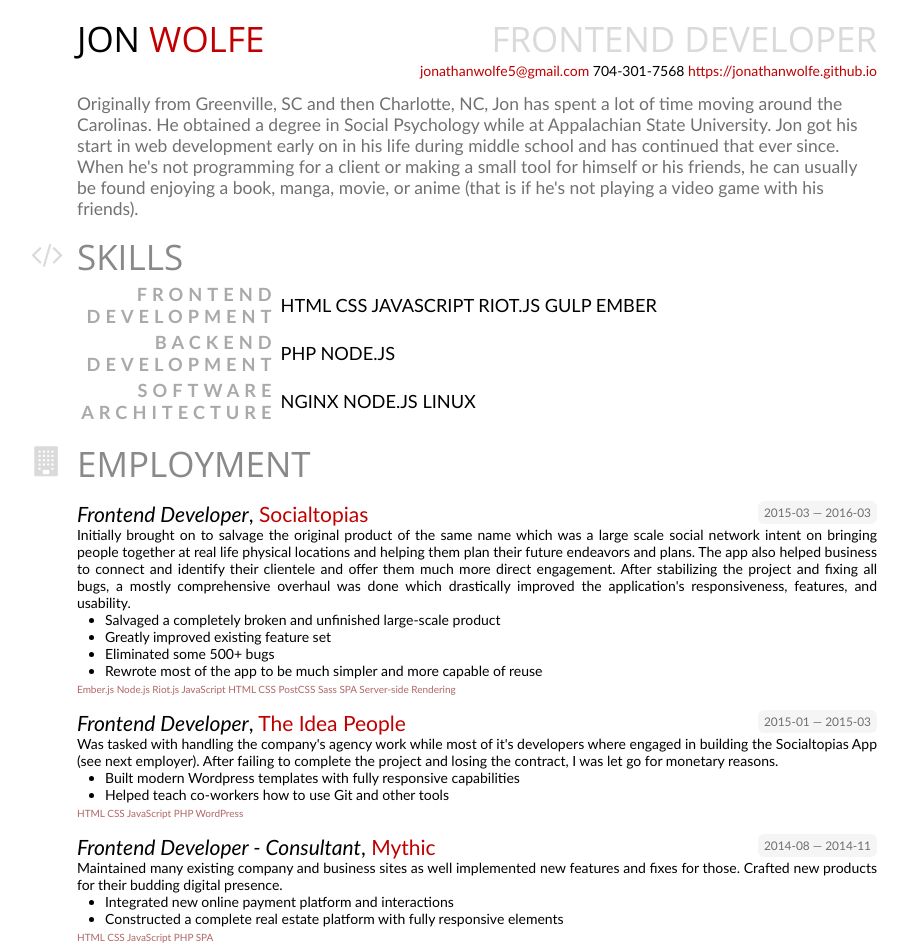
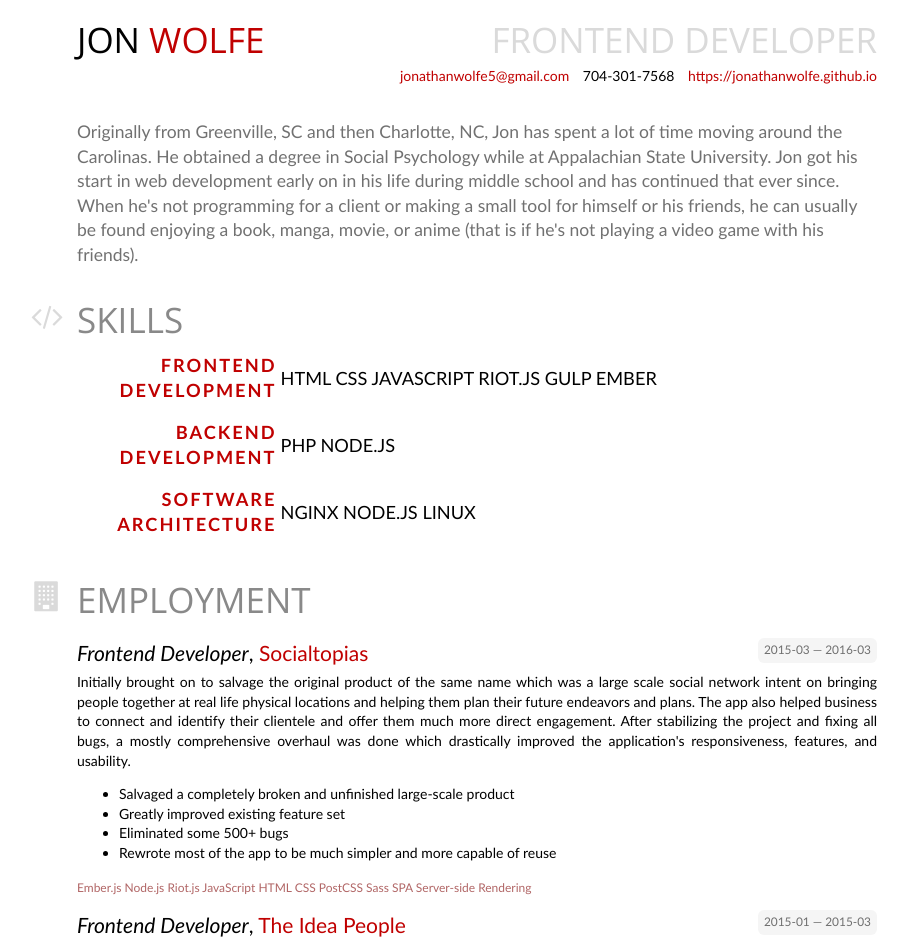
Before and after one commit to JonathanWolfe/jonathanwolfe.github.io, a website: page index.html in a window 1280 px wide. Shown: the top 948 px of the page, without its empty margins (163-1071 px from the left). Drawn offline with nearby package versions, Linux system fonts and the light colour scheme.

Commit message:
update with my styling fixes

```diff
--- a/index.html
+++ b/index.html
@@ -11,6 +11,7 @@
             html, body, main, section, header, ul, p, h1, h2, h3 {
               font-family: 'Calibri', 'Open Sans', 'sans-serif';
               font-size: 14px;
+              line-height: 1.4;
               margin: 0; padding: 0;
               display: block;
             }
@@ -48,7 +49,8 @@
 
             h3 {
               margin-top: 0;
-              width: 66%;
+              margin-bottom: 5px;
+              width: 85%;
               float: left;
             }
 
@@ -60,8 +62,8 @@
 
             td:first-child {
               text-align: right;
-              color: #A9A9A9;
-              letter-spacing: 5px;
+              color: #c00000;
+              letter-spacing: 2px;
               font-weight: bold;
             }
 
@@ -80,7 +82,7 @@
             }
 
             section {
-              margin-top: 1em;
+              margin-top: 2em;
             }
 
             section > div {
@@ -94,6 +96,10 @@
 
             section > header {
               position: relative;
+            }
+
+            p + ul {
+              margin: 1em;
             }
 
             ul {
@@ -118,7 +124,7 @@
             }
 
             span.keywords {
-              font-size: 10px;
+              font-size: 12px;
               color: #B16666;
             }
 
@@ -146,6 +152,11 @@
             #contact {
              clear: both;
              float: right;
+             margin-top: 2px;
+            }
+
+            #contact span + span {
+              margin-left: 10px;
             }
 
             header > span.fa {
@@ -168,6 +179,12 @@
             #summary {
               color: #717171;
               font-size: 1.25em;
+              margin-top: 6em;
+            }
+
+            #skills td {
+              padding-top: 7px;
+              padding-bottom: 7px;
             }
         </style>
     </head>
--- a/positive-html.css
+++ b/positive-html.css
@@ -1,6 +1,7 @@
 html, body, main, section, header, ul, p, h1, h2, h3 {
   font-family: 'Calibri', 'Open Sans', 'sans-serif';
   font-size: 14px;
+  line-height: 1.4;
   margin: 0; padding: 0;
   display: block;
 }
@@ -38,7 +39,8 @@ h3, .tenure {
 
 h3 {
   margin-top: 0;
-  width: 66%;
+  margin-bottom: 5px;
+  width: 85%;
   float: left;
 }
 
@@ -50,8 +52,8 @@ table {
 
 td:first-child {
   text-align: right;
-  color: #A9A9A9;
-  letter-spacing: 5px;
+  color: #c00000;
+  letter-spacing: 2px;
   font-weight: bold;
 }
 
@@ -70,7 +72,7 @@ main {
 }
 
 section {
-  margin-top: 1em;
+  margin-top: 2em;
 }
 
 section > div {
@@ -84,6 +86,10 @@ section > div p {
 
 section > header {
   position: relative;
+}
+
+p + ul {
+  margin: 1em;
 }
 
 ul {
@@ -108,7 +114,7 @@ p, li {
 }
 
 span.keywords {
-  font-size: 10px;
+  font-size: 12px;
   color: #B16666;
 }
 
@@ -136,6 +142,11 @@ h1, h2, .label {
 #contact {
  clear: both;
  float: right;
+ margin-top: 2px;
+}
+
+#contact span + span {
+  margin-left: 10px;
 }
 
 header > span.fa {
@@ -158,4 +169,10 @@ header > span.fa {
 #summary {
   color: #717171;
   font-size: 1.25em;
+  margin-top: 6em;
 }
+
+#skills td {
+  padding-top: 7px;
+  padding-bottom: 7px;
+}
```
Also changed, not shown: 1 other file.
